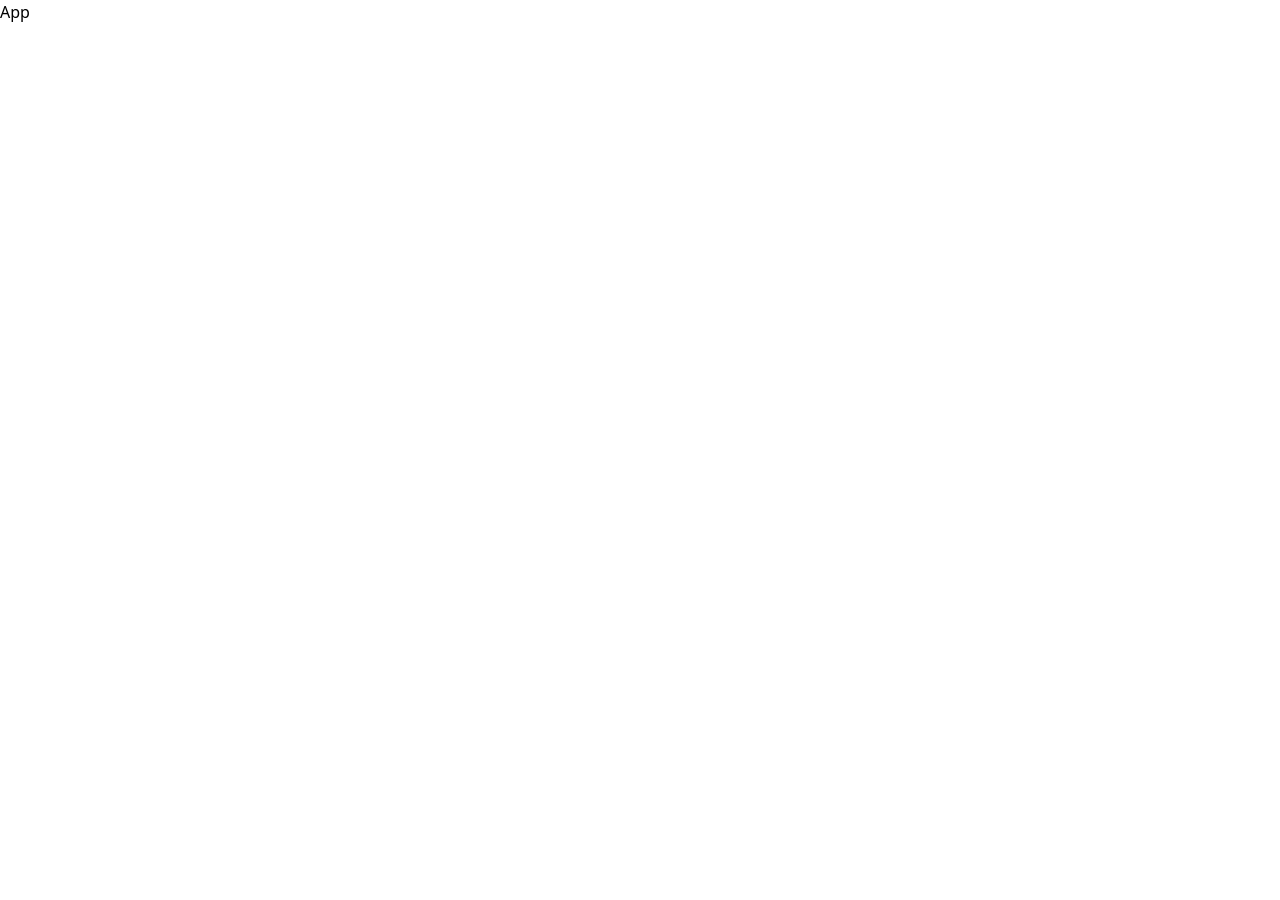
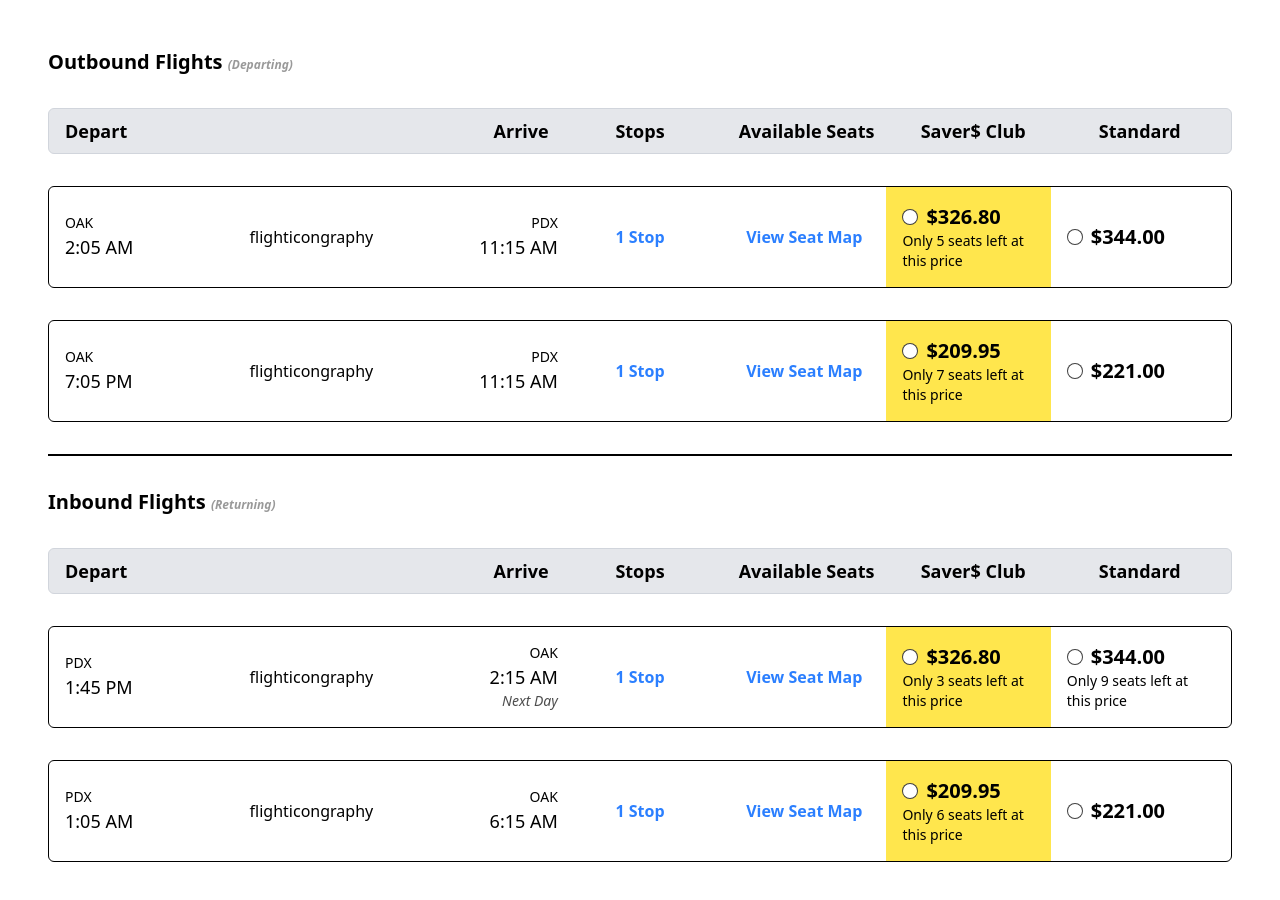
Before and after one commit to mattpsvreis/electroplane-flights, a React (Vite) app: page / in a window 1280 px wide. Shown: the top 900 px of the page. Before the commit the page ends 800 px from the top, so only its background shows below. Built offline with nearby package versions, Linux system fonts and the light colour scheme.

Commit message:
feat: main request of the challenge, listing all outbounds and inbounds with simulated API calls

```diff
--- a/src/App.tsx
+++ b/src/App.tsx
@@ -1,5 +1,13 @@
+import FlightList from '@components/flight-list';
+
 function App() {
-  return <div>App</div>;
+  return (
+    <main className='w-full p-12 flex flex-col gap-4'>
+      <FlightList type='outbound' />
+      <hr className='border my-4' />
+      <FlightList type='inbound' />
+    </main>
+  );
 }
 
 export default App;
--- a/src/components/flight-list/index.tsx
+++ b/src/components/flight-list/index.tsx
@@ -1,5 +1,51 @@
-const FlightList = () => {
-  return <div>FlightList</div>;
+import Listing from '@components/listing';
+import { BasicFlight } from '@interfaces/flight-data';
+import { getInboundFlightData, getOutboundFlightData } from '@services/flight-data';
+import { useEffect, useState } from 'react';
+
+interface FlightListProps {
+  type: 'outbound' | 'inbound';
+}
+
+const FlightList = ({ type }: FlightListProps) => {
+  const [flightData, setFlightData] = useState<BasicFlight[]>();
+
+  const flightType = type === 'outbound' ? 'Outbound' : 'Inbound';
+  const flightTypeHelper = type === 'outbound' ? 'Departing' : 'Returning';
+
+  const handleFlightData = async () => {
+    if (type === 'outbound') {
+      setFlightData(await getOutboundFlightData());
+    } else {
+      setFlightData(await getInboundFlightData());
+    }
+  };
+
+  useEffect(() => {
+    handleFlightData();
+  }, []);
+
+  return (
+    <div className='w-full flex flex-col gap-8'>
+      <h2 className='font-bold text-xl'>
+        {flightType + ' '}
+        Flights <span className='text-xs italic text-black/40'>({flightTypeHelper})</span>
+      </h2>
+      <div className='grid grid-cols-7 grid-rows-1 gap-4 bg-gray-200 py-2 px-4 rounded-md text-lg font-semibold border border-gray-300'>
+        <p className='col-span-2'>Depart</p>
+        <p className='text-right'>Arrive</p>
+        <p className='text-center'>Stops</p>
+        <p className='text-center'>Available Seats</p>
+        <p className='text-center'>Saver$ Club</p>
+        <p className='text-center'>Standard</p>
+      </div>
+      <div className='flex flex-col gap-8'>
+        {flightData?.map((flight, key) => {
+          return <Listing key={key} flight={flight} />;
+        })}
+      </div>
+    </div>
+  );
 };
 
 export default FlightList;
--- a/src/components/listing/index.tsx
+++ b/src/components/listing/index.tsx
@@ -1,5 +1,100 @@
-const Listing = () => {
-  return <div>Listing</div>;
+import { BasicFlight } from '@interfaces/flight-data';
+import { getHoursAndMinutes12, isArrivalNextDay } from '@utils/time-conversion-utils';
+import { useState } from 'react';
+
+interface ListingProps {
+  flight: BasicFlight;
+}
+
+const Listing = ({ flight }: ListingProps) => {
+  const [selectedOption, setSelectedOption] = useState<'premium' | 'standard' | null>(null);
+
+  const premiumPrice = (flight.price * 0.95).toLocaleString('en-US', {
+    style: 'currency',
+    currency: 'USD',
+  });
+
+  const fullPrice = flight.price.toLocaleString('en-US', {
+    style: 'currency',
+    currency: 'USD',
+  });
+
+  const handleRadioChange = (value: 'premium' | 'standard') => {
+    setSelectedOption(selectedOption === value ? null : value);
+  };
+
+  return (
+    <div className='col-span-7 grid grid-cols-7 rounded-md border px-4 min-h-24 place-content-center'>
+      <div className='place-content-center'>
+        <p className='text-sm'>{flight.departure_city}</p>
+        <p className='text-lg'>{getHoursAndMinutes12(flight.departure_time)}</p>
+      </div>
+      <div className='text-center place-content-center'>flighticongraphy</div>
+      <div className='text-right place-content-center'>
+        <p className='text-sm'>{flight.arrival_city}</p>
+        <p className='text-lg'>{getHoursAndMinutes12(flight.arrival_time)}</p>
+        {isArrivalNextDay(flight.departure_time, flight.arrival_time) ? (
+          <p className='text-sm text-black/70 italic'>Next Day</p>
+        ) : null}
+      </div>
+      <button type='button' className='text-center cursor-pointer w-fit place-self-center text-blue-500 font-bold'>
+        <p>{flight.stops} Stop</p>
+      </button>
+      <button className='text-center cursor-pointer w-fit place-self-center text-blue-500 font-bold'>
+        <p>View Seat Map</p>
+      </button>
+      <div className='text-center place-content-center bg-yellow-300/80 min-h-24 p-4'>
+        <div className='flex flex-row gap-2 justify-start items-center'>
+          <input
+            type='checkbox'
+            name={'billingType' + flight.id}
+            value='premium'
+            className='hidden'
+            checked={selectedOption === 'premium'}
+            onChange={() => handleRadioChange('premium')}
+            id={'radio1' + flight.id}
+          />
+          <label
+            htmlFor={'radio1' + flight.id}
+            className='flex justify-center items-center size-4 bg-white rounded-full border border-black/75 hover:border-black/90 active:border-black/50'
+          >
+            {selectedOption === 'premium' ? (
+              <div className='bg-black/75 hover:bg-black/90 active:bg-black/50 size-2 rounded-full' />
+            ) : null}
+          </label>
+          <span className='text-xl font-bold'>{premiumPrice}</span>
+        </div>
+        {flight.seatsLeftPremium < 10 ? (
+          <p className='text-left text-sm'>Only {flight.seatsLeftPremium} seats left at this price</p>
+        ) : null}
+      </div>
+      <div className='text-center place-content-center p-4 gap-2'>
+        <div className='flex flex-row gap-2 justify-start items-center'>
+          <input
+            type='checkbox'
+            name={'billingType' + flight.id}
+            value='standard'
+            className='hidden'
+            checked={selectedOption === 'standard'}
+            onChange={() => handleRadioChange('standard')}
+            id={'radio2' + flight.id}
+          />
+          <label
+            htmlFor={'radio2' + flight.id}
+            className='flex justify-center items-center size-4 bg-white rounded-full border border-black/75 hover:border-black/90 active:border-black/50'
+          >
+            {selectedOption === 'standard' ? (
+              <div className='bg-black/75 hover:bg-black/90 active:bg-black/50 size-2 rounded-full' />
+            ) : null}
+          </label>
+          <span className='text-xl font-bold'>{fullPrice}</span>
+        </div>
+        {flight.seatsLeft < 10 ? (
+          <p className='text-left text-sm'>Only {flight.seatsLeft} seats left at this price</p>
+        ) : null}
+      </div>
+    </div>
+  );
 };
 
 export default Listing;
```
